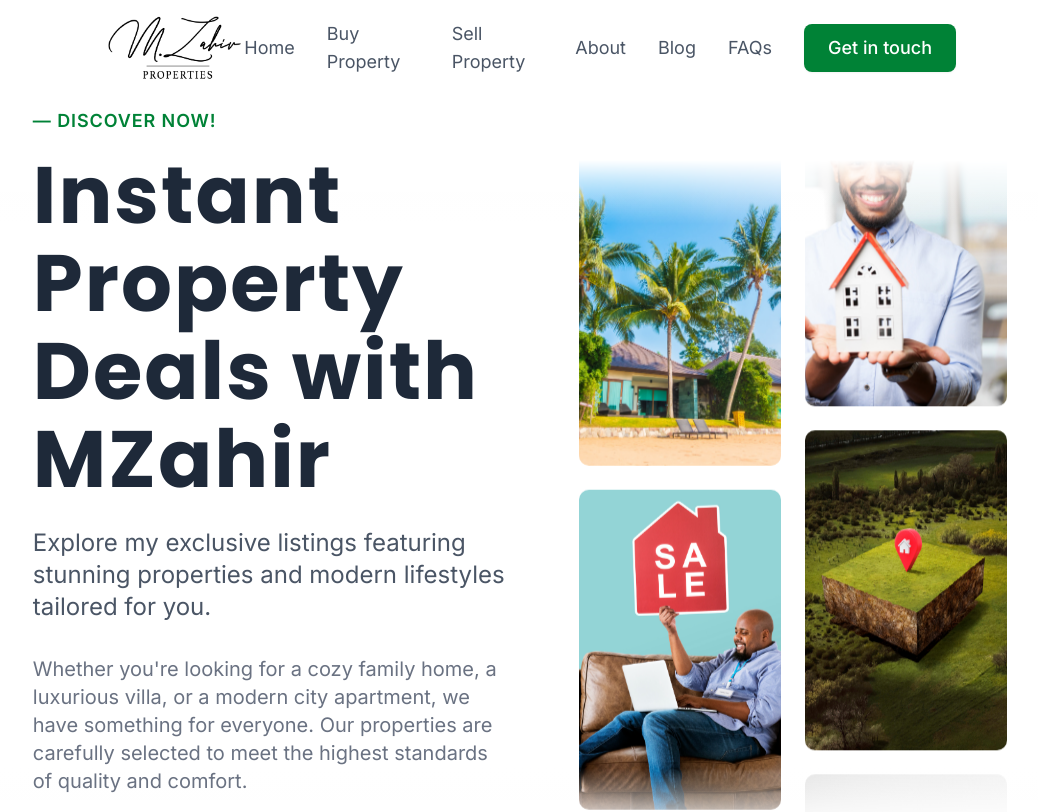
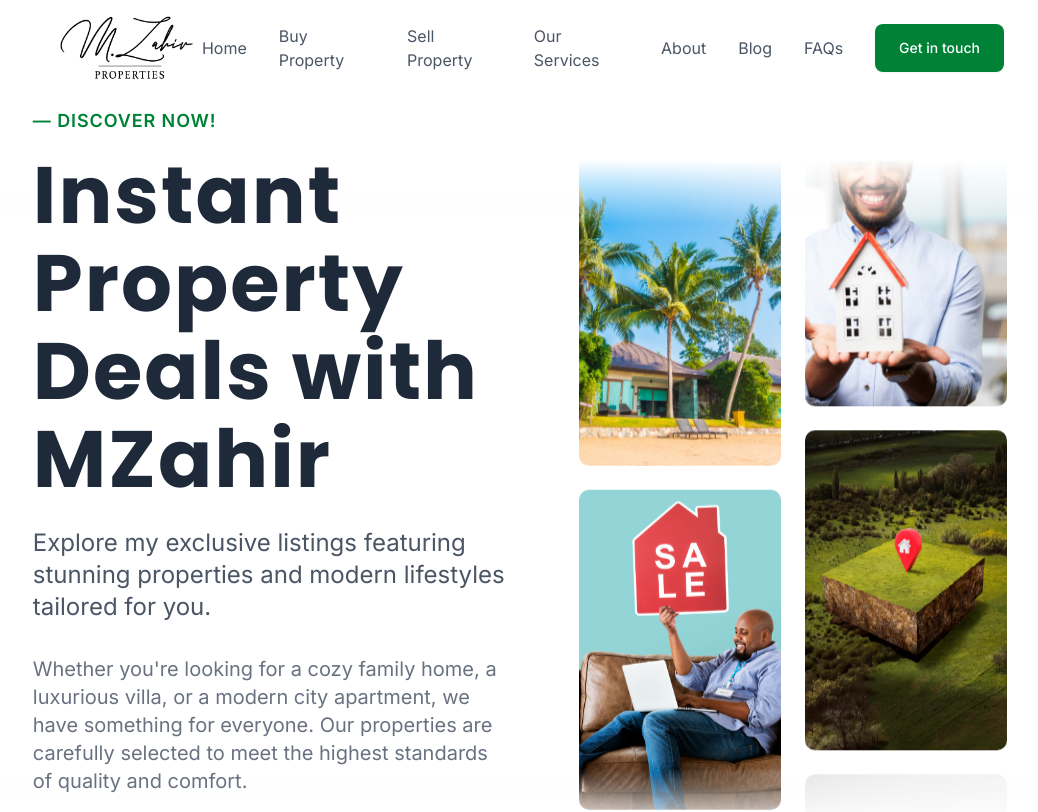
Before and after one commit to evanswanjau/mzahir-properties, a React (Vite) app: page / in a window 1280 px wide. Shown: the top 812 px of the page, without its empty margins (108-1146 px from the left). Built offline with nearby package versions, Linux system fonts and the light colour scheme; the HTML template or start-up script is replaced by a standard one.

Commit message:
Reduced text size and added services link

```diff
--- a/src/components/Header.tsx
+++ b/src/components/Header.tsx
@@ -3,15 +3,16 @@ import { Button } from "@/components/ui/button";
 const Header = () => {
   const navLinks = [
     { name: "Home", href: "/" },
-    { name: "Buy Property", href: "#buy-property" },
-    { name: "Sell Property", href: "#sell-property" },
+    { name: "Buy Property", href: "/buy-property" },
+    { name: "Sell Property", href: "/sell-property" },
+    { name: "Our Services", href: "/our-services" },
     { name: "About", href: "/about" },
     { name: "Blog", href: "/blog" },
     { name: "FAQs", href: "/faqs" },
   ];
 
   return (
-    <header className="bg-white text-gray-800 p-4 flex justify-between items-center px-54 py-4">
+    <header className="bg-white text-gray-800 p-4 flex justify-between items-center px-42 py-4">
       <div className="flex items-center">
         <a href="/">
           <img
@@ -28,20 +29,17 @@ const Header = () => {
             <li key={link.name}>
               <a
                 href={link.href}
-                className="text-gray-600 hover:text-green-700 transition-colors duration-200 text-lg"
+                className="text-gray-600 hover:text-green-700 transition-colors duration-200"
               >
                 {link.name}
               </a>
             </li>
           ))}
           <li>
-            <a
-              href="/contact-us"
-              className="text-gray-600 hover:text-green-700 transition-colors duration-200 text-lg"
-            >
+            <a href="/contact-us">
               <Button
                 variant="default"
-                className="text-lg cursor-pointer py-6 px-6 bg-green-700 text-white hover:bg-green-800 transition-colors duration-300"
+                className="cursor-pointer py-6 px-6 bg-green-700 text-white hover:bg-green-800 transition-colors duration-300"
               >
                 Get in touch
               </Button>
```
